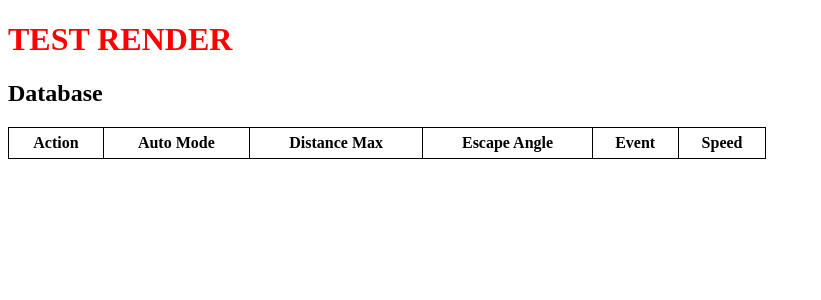
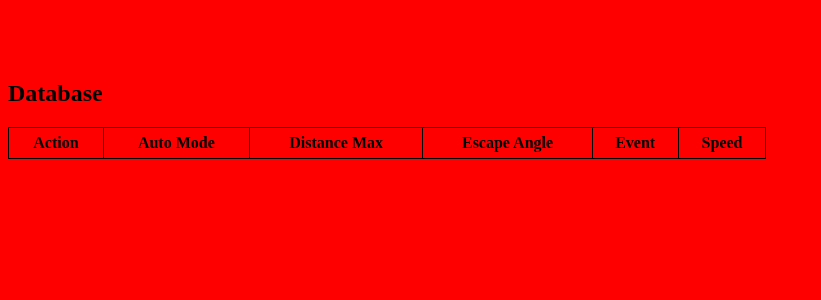
Before and after one commit to huonggiang-g/IoT_deploy, a Flask app: page /database in a window 1280 px wide. Shown: the top 300 px of the page, without its empty margins (0-821 px from the left). Run offline with Flask 3, Linux system fonts and the light colour scheme; the visitor is signed in with stand-in values (Sample User, id 1); data that the repository does not hold is empty; parts of the project's set-up code (start-up, migrations or seed data) failed here and were passed over.

Commit message:
Update database.html

```diff
--- a/templates/database.html
+++ b/templates/database.html
@@ -4,6 +4,9 @@
     <meta charset="utf-8">
     <title>Database</title>
     <style>
+        body {
+            background: red !important;
+        }
         table {
             border-collapse: collapse;
             width: 60%;
```
